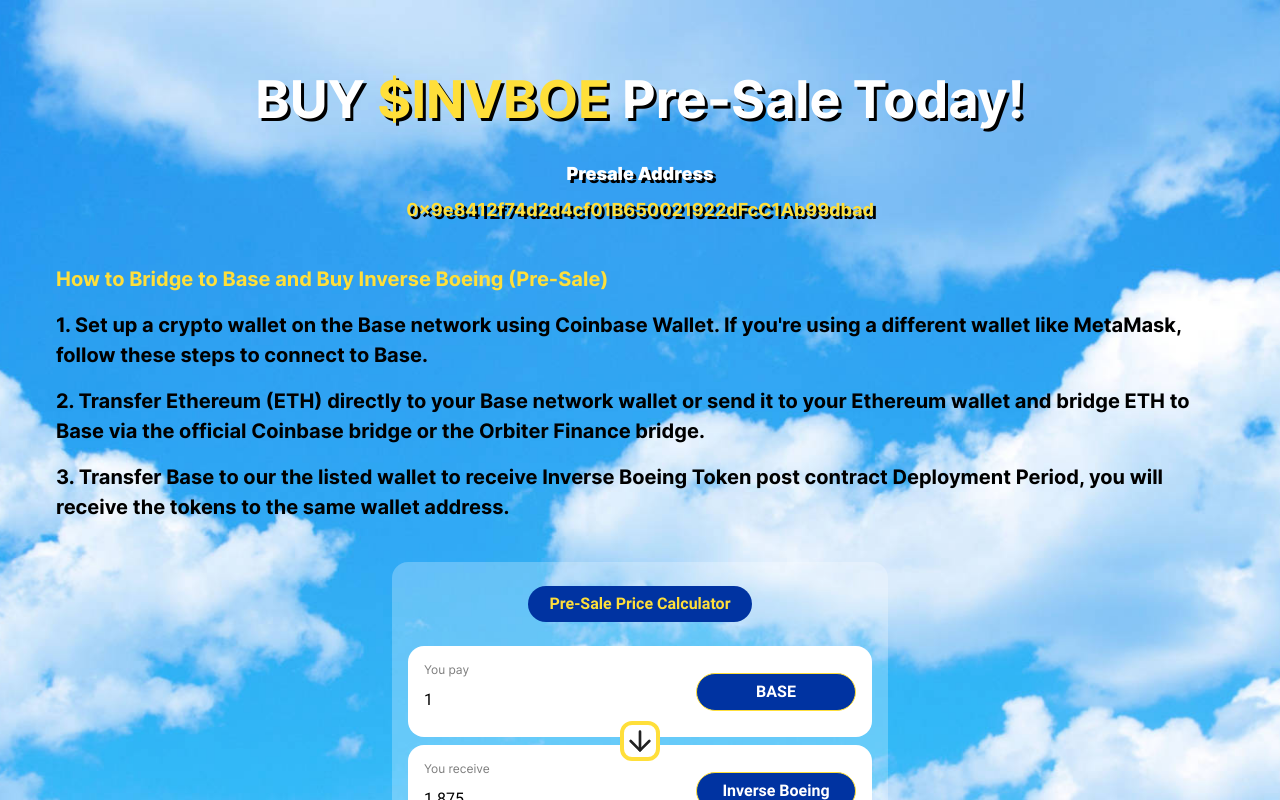
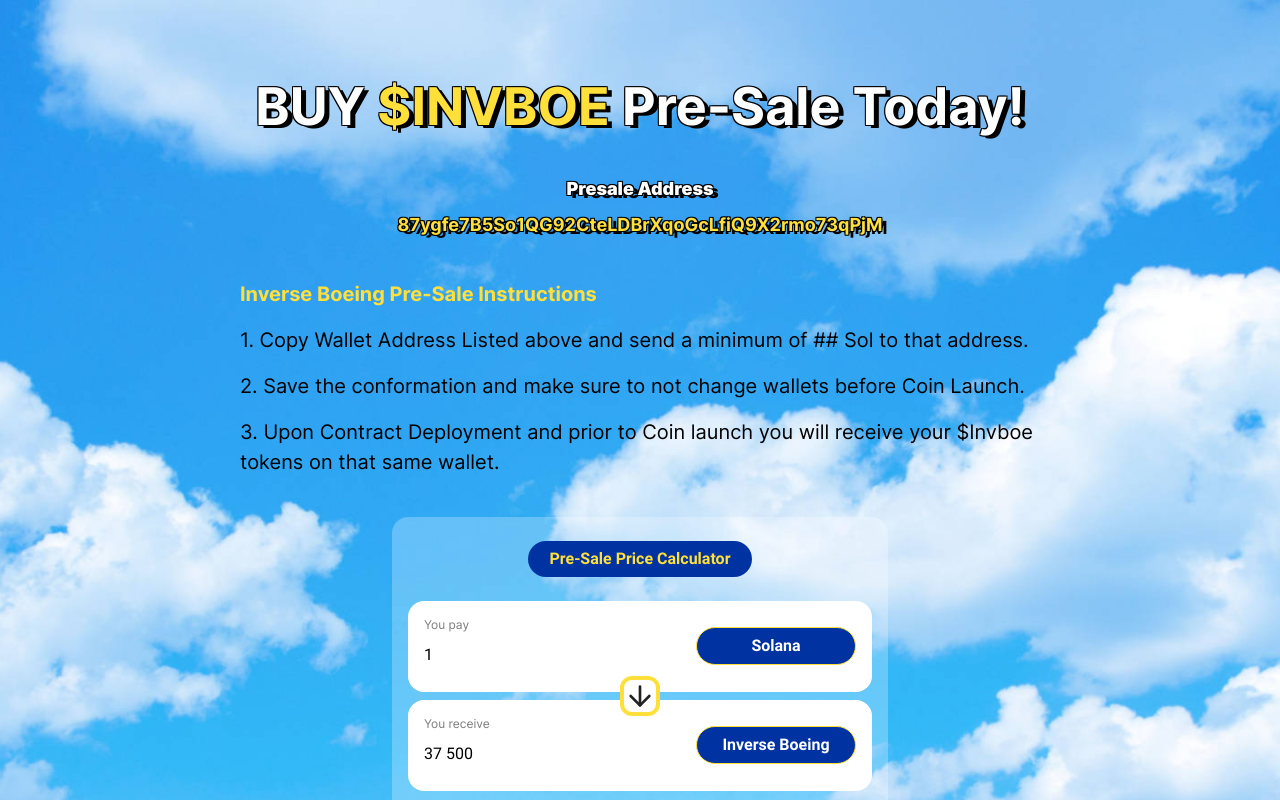
Before and after one commit to Danil-Uvarov/Boeing, a Nuxt app: page /buy in a window 1280 px wide. Shown: the top 800 px of the page. Built offline with nearby package versions, Linux system fonts and the light colour scheme.

Commit message:
feat: Калькулятор

```diff
--- a/assets/css/style.css
+++ b/assets/css/style.css
@@ -89,5 +89,5 @@
 }
 
 .small-text-shadow {
-    text-shadow: 3px 3px #000;
+    text-shadow: 5px 3px 0 #000, 1px 1px #000, -1px -1px #000, 1px -1px #000, -1px 1px #000;
 }
--- a/components/BlowDoorsSection.vue
+++ b/components/BlowDoorsSection.vue
@@ -23,7 +23,7 @@
           class="lg:pt-26 pt-[18px] text-start text-xs font-medium text-white lg:text-2xl"
         >
           Want to take off? Well Inverse Boeing Coin is here to help. Inverse
-          Boeing is a coin based on base. We make traveling to space easy, you
+          Boeing is a coin based on Solana. We make traveling to space easy, you
           just have to remember one thing $INVBOE to Mars.
         </p>
         <div class="flex w-full flex-wrap gap-4 pt-5">
--- a/components/TokenomicSection.vue
+++ b/components/TokenomicSection.vue
@@ -35,8 +35,8 @@
             class="pt-6 text-center font-inter text-xs text-white md:pt-0 md:text-start md:text-lg"
           >
             <mark class="font-extrabold text-white">Inverse Boeing</mark>
-            operates on Base and is made for the community to interact with. Our
-            tokenomics model ensures smooth accessibility to
+            operates on Solana and is made for the community to interact with.
+            Our tokenomics model ensures smooth accessibility to
             <mark class="font-extrabold text-white">$INVBOE’s</mark>
             various features and services, empowering users to enjoy a the
             luxury life of
--- a/pages/buy.vue
+++ b/pages/buy.vue
@@ -6,15 +6,15 @@
 import { ref } from "vue";
 import BaseInput from "~/components/ui/BaseInput.vue";
 
-const x = 1875;
+const x = 37500;
 
-const base = ref("1");
+const solana = ref("1");
 const inversboeng = ref(`${x}`);
 
-const changeBase = (value: string = "0") => {
+const changeSolana = (value: string = "0") => {
   const result = parseFloat(value) / x;
 
-  base.value = String(result.toFixed(6));
+  solana.value = String(result.toFixed(6));
 };
 
 const changeBoeing = (value: string = "0") => {
@@ -30,11 +30,11 @@
       loading="lazy"
       src="/background-skye.webp"
       alt=""
-      class="absolute inset-0 left-0 -z-10 h-full w-full object-cover"
+      class="absolute left-0 -z-10 h-full w-full object-cover"
     />
     <div class="container flex w-full flex-col items-center gap-10 py-20">
       <h1
-        class="small-text-shadow text-center font-inter text-4xl font-bold text-white md:text-[52px]"
+        class="small-text-shadow text-center font-inter text-4xl font-bold leading-[1.05] text-white md:text-[52px]"
       >
         BUY
         <mark class="text-yellow"> $INVBOE</mark>
@@ -49,28 +49,25 @@
         <p
           class="small-text-shadow max-w-full break-words text-center font-inter text-lg font-bold text-yellow"
         >
-          0x9e8412f74d2d4cf01B650021922dFcC1Ab99dbad
+          87ygfe7B5So1QG92CteLDBrXqoGcLfiQ9X2rmo73qPjM
         </p>
       </div>
-      <div class="font-inter text-[18px] font-bold lg:text-[20px]">
-        <p class="text-yellow">
-          How to Bridge to Base and Buy Inverse Boeing (Pre-Sale)
+      <div class="font-inter text-[18px] lg:text-[20px]">
+        <p class="font-bold text-yellow">
+          Inverse Boeing Pre-Sale Instructions
         </p>
-        <ol class="flex flex-col gap-4 pt-4">
+        <ol class="flex max-w-[800px] flex-col gap-4 pt-4 font-medium">
           <li>
-            1. Set up a crypto wallet on the Base network using Coinbase Wallet.
-            If you're using a different wallet like MetaMask, follow these steps
-            to connect to Base.
+            1. Copy Wallet Address Listed above and send a minimum of ## Sol to
+            that address.
           </li>
           <li>
-            2. Transfer Ethereum (ETH) directly to your Base network wallet or
-            send it to your Ethereum wallet and bridge ETH to Base via the
-            official Coinbase bridge or the Orbiter Finance bridge.
+            2. Save the conformation and make sure to not change wallets before
+            Coin Launch.
           </li>
           <li>
-            3. Transfer Base to our the listed wallet to receive Inverse Boeing
-            Token post contract Deployment Period, you will receive the tokens
-            to the same wallet address.
+            3. Upon Contract Deployment and prior to Coin launch you will
+            receive your $Invboe tokens on that same wallet.
           </li>
         </ol>
       </div>
@@ -88,14 +85,16 @@
         </BaseButton>
         <div class="flex w-full items-center rounded-2xl bg-white p-4">
           <BaseInput
-            v-model="base"
+            v-model="solana"
             text="You pay"
+            :maximum-fraction-digits="5"
             @update:model-value="changeBoeing"
           />
           <BaseButton
             text="white"
             class="w-full max-w-[160px] border border-yellow bg-primary"
-            >BASE
+          >
+            Solana
           </BaseButton>
         </div>
         <Arrow
@@ -105,23 +104,24 @@
           <BaseInput
             v-model="inversboeng"
             text="You receive"
-            @update:model-value="changeBase"
+            @update:model-value="changeSolana"
           />
           <BaseButton
             text="white"
             class="w-full max-w-[160px] border border-yellow bg-primary"
-            >Inverse Boeing
+          >
+            Inverse Boeing
           </BaseButton>
         </div>
       </div>
       <h3
-        class="max-w-[617px] text-center font-inter text-sm font-semibold text-white md:text-[8px]"
+        class="max-w-[617px] text-center font-inter text-xs font-semibold leading-[1.2] text-white md:text-[14px]"
       >
-        <mark class="text-yellow">LEGAL DISCLAIMER:</mark> $INVBOE is a crypto
-        coin with no intrinsic value or expectation of financial return. Just
-        because some people are getting ridiculously rich buying crypto doesn’t
-        mean you definitely will. INVBOE is to be used strictly for getting laid
-        and for entertainment purposes only.
+        <mark class="text-yellow">LEGAL DISCLAIMER:</mark>
+        $INVBOE is a crypto coin with no intrinsic value or expectation of
+        financial return. Just because some people are getting ridiculously rich
+        buying crypto doesn’t mean you definitely will. INVBOE is to be used
+        strictly for getting laid and for entertainment purposes only.
       </h3>
       <div class="flex gap-10">
         <div class="flex gap-2.5">
```
